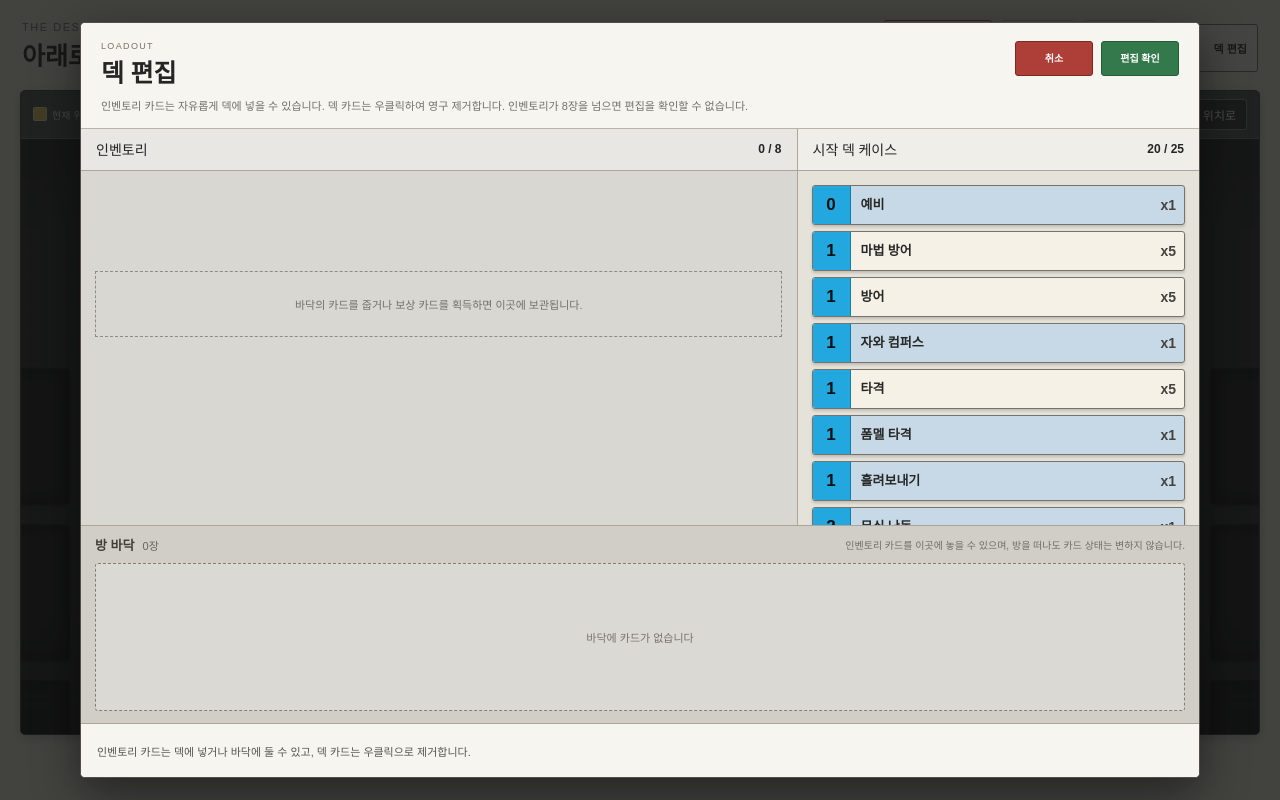
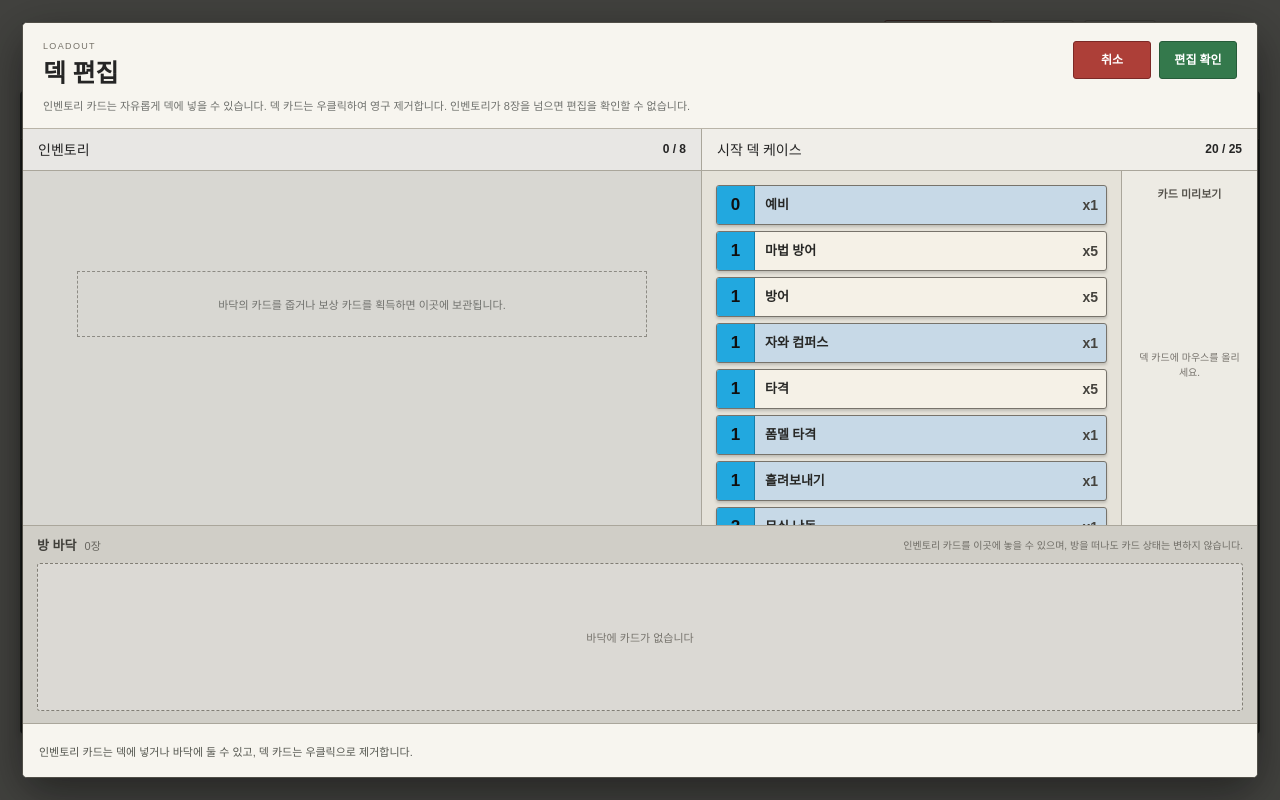
Before and after one commit to dhwangdo/solitaire-deckbattle-prototype, a Next.js app: page / in a window 1280 px wide. Both pictures are taken after a click on the button "덱 편집". Built offline with nearby package versions, Linux system fonts and the light colour scheme.

Commit message:
Add deck card preview and removal staging

```diff
--- a/app/globals.css
+++ b/app/globals.css
@@ -284,7 +284,7 @@ h1 { margin: 0; font-size: 25px; font-weight: 600; }
 .deck-editor-panel {
   display: grid;
   grid-template-rows: auto minmax(0, 1fr) auto auto;
-  width: min(1120px, 100%);
+  width: min(1280px, 100%);
   height: min(820px, calc(100vh - 44px));
   overflow: hidden;
   border: 1px solid #514f48;
@@ -319,7 +319,7 @@ h1 { margin: 0; font-size: 25px; font-weight: 600; }
   border-radius: 3px;
   color: white;
   cursor: pointer;
-  font-size: 10px;
+  font-size: 12px;
   font-weight: 800;
 }
 
@@ -331,7 +331,7 @@ h1 { margin: 0; font-size: 25px; font-weight: 600; }
 
 .deck-editor-columns {
   display: grid;
-  grid-template-columns: minmax(0, 1.28fr) minmax(280px, .72fr);
+  grid-template-columns: minmax(0, 1fr) minmax(460px, .82fr);
   min-height: 0;
 }
 
@@ -360,6 +360,13 @@ h1 { margin: 0; font-size: 25px; font-weight: 600; }
 .deck-editor-column-title strong { font: 700 12px Arial, sans-serif; }
 .deck-editor-column-title strong.is-full { color: #9b352f; }
 
+.deck-editor-deck-body {
+  display: grid;
+  grid-template-columns: minmax(230px, 1fr) 136px;
+  min-width: 0;
+  min-height: 0;
+}
+
 .deck-editor-deck-list {
   display: flex;
   flex-direction: column;
@@ -368,6 +375,33 @@ h1 { margin: 0; font-size: 25px; font-weight: 600; }
   padding: 14px;
   overflow: auto;
 }
+
+.deck-card-preview {
+  display: flex;
+  flex-direction: column;
+  align-items: center;
+  gap: 18px;
+  min-width: 0;
+  padding: 14px 10px;
+  border-left: 1px solid #aaa69b;
+  background: rgba(255,255,255,.3);
+}
+
+.deck-card-preview > strong {
+  align-self: stretch;
+  color: #55524b;
+  font: 700 11px Arial, sans-serif;
+  text-align: center;
+}
+
+.deck-card-preview > span {
+  margin: auto 4px;
+  color: #77736c;
+  font: 10px/1.5 Arial, sans-serif;
+  text-align: center;
+}
+
+.deck-card-preview .card-face { flex: none; pointer-events: none; }
 
 .deck-list-entry {
   display: grid;
@@ -463,6 +497,7 @@ h1 { margin: 0; font-size: 25px; font-weight: 600; }
   display: flex;
   align-items: center;
   justify-content: space-between;
+  flex-wrap: wrap;
   gap: 14px;
   margin-bottom: 8px;
   color: #3f3e39;
@@ -473,6 +508,14 @@ h1 { margin: 0; font-size: 25px; font-weight: 600; }
 .deck-editor-floor-heading strong { font-size: 13px; }
 .deck-editor-floor-heading span { color: #66645e; font-size: 11px; }
 .deck-editor-floor-heading small { color: #706e67; font-size: 10px; }
+.deck-editor-floor-heading .removal-warning {
+  padding: 5px 8px;
+  border: 1px solid #a13a34;
+  border-radius: 3px;
+  color: #842d29;
+  background: #f1d5d1;
+  font: 800 10px Arial, sans-serif;
+}
 
 .deck-editor-floor-layout {
   min-height: 148px;
@@ -496,6 +539,28 @@ h1 { margin: 0; font-size: 25px; font-weight: 600; }
 
 .deck-editor-floor-cards.is-drop-target { background: #d9e2e7; box-shadow: inset 0 0 0 3px #4f7188; }
 .floor-empty-copy { align-self: center; margin: auto; color: #77746d; font: 11px Arial, sans-serif; }
+
+.pending-removal-card {
+  flex: none;
+  outline: 3px solid #a63b35;
+  outline-offset: 2px;
+  filter: saturate(.72);
+}
+
+.pending-removal-card:hover { box-shadow: 0 0 0 4px rgba(166,59,53,.2), 0 8px 16px rgba(0,0,0,.3); }
+
+.pending-removal-badge {
+  position: absolute;
+  z-index: 9;
+  right: -5px;
+  bottom: -6px;
+  padding: 4px 6px;
+  border: 1px solid #702521;
+  border-radius: 2px;
+  color: white;
+  background: #a63b35;
+  font: 800 10px Arial, sans-serif;
+}
 
 .deck-editor-empty {
   grid-column: 1 / -1;
@@ -1282,6 +1347,7 @@ h1 { margin: 0; font-size: 25px; font-weight: 600; }
   .deck-editor-header-actions { width: 100%; }
   .deck-editor-header-actions button { flex: 1; }
   .deck-editor-columns { grid-template-columns: 1fr; overflow: auto; }
+  .deck-editor-deck-body { grid-template-columns: minmax(0, 1fr) 122px; }
   .deck-editor-column { min-height: 390px; }
   .deck-editor-column + .deck-editor-column { border-top: 1px solid #aaa69b; border-left: 0; }
   .deck-editor-card-list { overflow: visible; }
--- a/app/page.tsx
+++ b/app/page.tsx
@@ -388,6 +388,8 @@ export default function Home() {
   const [deckEditorDropTarget, setDeckEditorDropTarget] = useState<DeckEditorArea | null>(null);
   const [deckEditorMessage, setDeckEditorMessage] = useState("인벤토리 카드는 덱에 넣을 수 있고, 덱 카드는 우클릭으로 제거합니다.");
   const [deckEditorSnapshot, setDeckEditorSnapshot] = useState<DeckEditorSnapshot | null>(null);
+  const [pendingRemovedCards, setPendingRemovedCards] = useState<Card[]>([]);
+  const [hoveredDeckCard, setHoveredDeckCard] = useState<Card | null>(null);
   const [game, setGame] = useState<GameState>(waitingState);
   const [phase, setPhase] = useState<Phase>("drawing");
   const [dragging, setDragging] = useState<DragState | null>(null);
@@ -533,6 +535,8 @@ export default function Home() {
     setBattleRewards([]);
     setDeckEditorOpen(false);
     setDeckEditorSnapshot(null);
+    setPendingRemovedCards([]);
+    setHoveredDeckCard(null);
     setGame(waitingState());
     setPhase("drawing");
     setScreen("map");
@@ -546,7 +550,21 @@ export default function Home() {
     const card = deckCards.find((item) => item.id === cardId);
     if (!card) return;
     setDeckCards((current) => current.filter((item) => item.id !== cardId));
+    setPendingRemovedCards((current) => [...current, card]);
+    setHoveredDeckCard(null);
     setDeckEditorMessage(`${card.name}을(를) 덱에서 제거했습니다. 편집 확인 시 영구 제거됩니다.`);
+  };
+
+  const restoreRemovedCard = (cardId: number) => {
+    if (deckCards.length >= STARTER_DECK_CASE.capacity) {
+      setDeckEditorMessage(`${STARTER_DECK_CASE.name}에는 최대 ${STARTER_DECK_CASE.capacity}장까지 넣을 수 있습니다.`);
+      return;
+    }
+    const card = pendingRemovedCards.find((item) => item.id === cardId);
+    if (!card) return;
+    setPendingRemovedCards((current) => current.filter((item) => item.id !== cardId));
+    setDeckCards((current) => [...current, card]);
+    setDeckEditorMessage(`${card.name} 제거를 취소하고 덱으로 돌렸습니다.`);
   };
 
   const moveInventoryCardToDeck = (cardId: number) => {
@@ -618,6 +636,8 @@ export default function Home() {
   const openDeckEditor = (message: string) => {
     const roomKey = mapRoomKey(mapPosition);
     finishDeckEditorDrag();
+    setPendingRemovedCards([]);
+    setHoveredDeckCard(null);
     setDeckEditorSnapshot({
       roomKey,
       deck: [...deckCards],
@@ -634,6 +654,8 @@ export default function Home() {
       return;
     }
     setDeckEditorSnapshot(null);
+    setPendingRemovedCards([]);
+    setHoveredDeckCard(null);
     finishDeckEditorDrag();
     setDeckEditorOpen(false);
   };
@@ -648,6 +670,8 @@ export default function Home() {
       }));
     }
     setDeckEditorSnapshot(null);
+    setPendingRemovedCards([]);
+    setHoveredDeckCard(null);
     finishDeckEditorDrag();
     setDeckEditorOpen(false);
   };
@@ -1530,12 +1554,17 @@ export default function Home() {
                       {deckCards.length} / {STARTER_DECK_CASE.capacity}
                     </strong>
                   </div>
+                  <div className="deck-editor-deck-body">
                     <div className="deck-editor-deck-list">
                       {deckGroups.map(({ card, cardIds }) => (
                         <button
                           type="button"
                           className={`deck-list-entry rarity-${card.rarity}`}
                           key={`${card.effect}:${card.damageType}:${card.name}`}
+                          onMouseEnter={() => setHoveredDeckCard(card)}
+                          onMouseLeave={() => setHoveredDeckCard(null)}
+                          onFocus={() => setHoveredDeckCard(card)}
+                          onBlur={() => setHoveredDeckCard(null)}
                           onContextMenu={(event) => {
                             event.preventDefault();
                             removeDeckCard(cardIds.at(-1)!);
@@ -1548,13 +1577,30 @@ export default function Home() {
                         </button>
                       ))}
                     </div>
+                    <aside className="deck-card-preview" aria-live="polite">
+                      <strong>카드 미리보기</strong>
+                      {hoveredDeckCard ? (
+                        <div className={`card-face ${hoveredDeckCard.kind} ${hoveredDeckCard.damageType}`}>
+                          <CardFace card={hoveredDeckCard} />
+                        </div>
+                      ) : (
+                        <span>덱 카드에 마우스를 올리세요.</span>
+                      )}
+                    </aside>
+                  </div>
                 </section>
               </div>
 
               <section className="deck-editor-floor-section">
                 <div className="deck-editor-floor-heading">
                   <div><strong>방 바닥</strong><span>{currentFloorCards.length}장</span></div>
+                  {pendingRemovedCards.length > 0 ? (
+                    <strong className="removal-warning">
+                      경고: 편집 확인 시 카드 {pendingRemovedCards.length}장이 영구 제거됩니다. 카드를 누르면 취소됩니다.
+                    </strong>
+                  ) : (
                     <small>인벤토리 카드를 이곳에 놓을 수 있으며, 방을 떠나도 카드 상태는 변하지 않습니다.</small>
+                  )}
                 </div>
                 <div className="deck-editor-floor-layout">
                   <div
@@ -1567,6 +1613,18 @@ export default function Home() {
                     }}
                     onDrop={(event) => dropDeckEditorCard(event, "floor")}
                   >
+                    {pendingRemovedCards.map((card) => (
+                      <button
+                        type="button"
+                        className={`deck-editor-card pending-removal-card card-face ${card.kind} ${card.damageType}`}
+                        key={`pending-removal-${card.id}`}
+                        onClick={() => restoreRemovedCard(card.id)}
+                        aria-label={`${card.name}, 제거 예정. 누르면 덱으로 복구`}
+                      >
+                        <CardFace card={card} />
+                        <span className="pending-removal-badge">제거 예정</span>
+                      </button>
+                    ))}
                     {floorGroups.map(({ card, cardIds }) => (
                       <button
                         type="button"
@@ -1582,7 +1640,9 @@ export default function Home() {
                         {cardIds.length > 1 && <span className="inventory-card-count">x{cardIds.length}</span>}
                       </button>
                     ))}
-                    {currentFloorCards.length === 0 && <span className="floor-empty-copy">바닥에 카드가 없습니다</span>}
+                    {currentFloorCards.length === 0 && pendingRemovedCards.length === 0 && (
+                      <span className="floor-empty-copy">바닥에 카드가 없습니다</span>
+                    )}
                   </div>
                 </div>
               </section>
```
Lines whose indentation alone changed are shown as unchanged.
